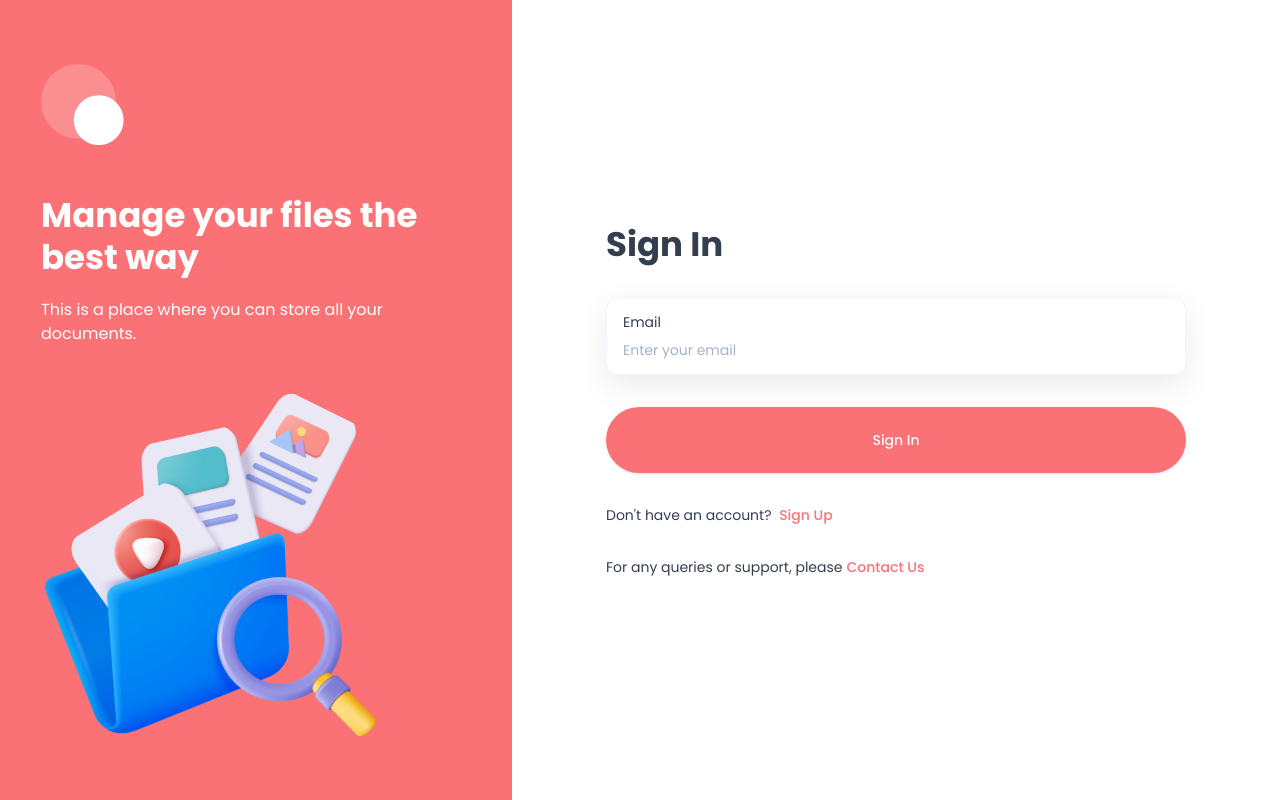
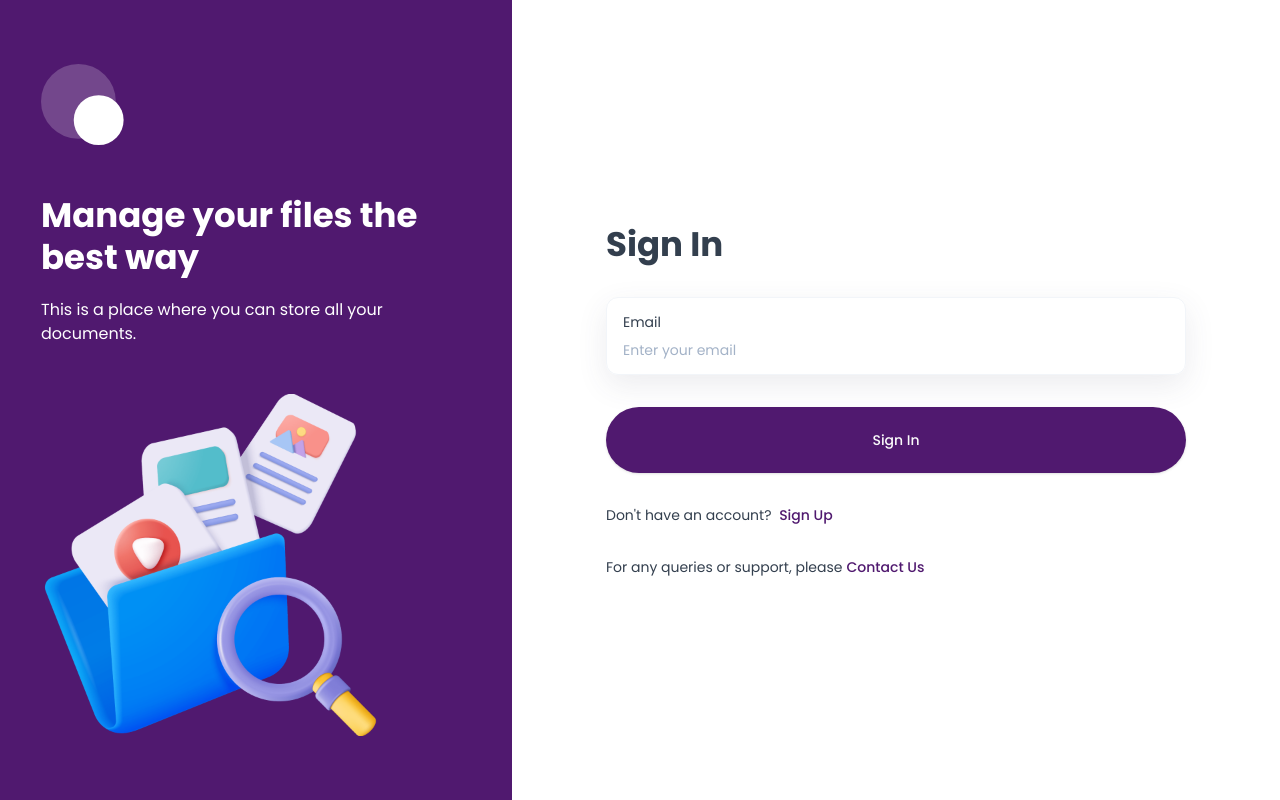
Before and after one commit to Coderx85/Bux, a Next.js app: page /sign-in in a window 1280 px wide. Built offline with nearby package versions, Linux system fonts and the light colour scheme; no server answers.

Commit message:
Enhance button and input styles; add new textarea component

```diff
--- a/components/ui/button.tsx
+++ b/components/ui/button.tsx
@@ -10,7 +10,7 @@
     variants: {
       variant: {
         default:
-          "bg-primary text-primary-foreground shadow hover:bg-primary/90",
+          "bg-primary text-primary-foreground shadow hover:bg-primary/90 hover:bg-primary/50",
         destructive:
           "bg-destructive text-destructive-foreground shadow-sm hover:bg-destructive/90",
         outline:
--- a/components/ui/input.tsx
+++ b/components/ui/input.tsx
@@ -11,7 +11,7 @@
       <input
         type={type}
         className={cn(
-          "flex h-9 w-full rounded-md border border-input bg-transparent px-3 py-1 text-sm shadow-sm transition-colors file:border-0 file:bg-transparent file:text-sm file:font-medium file:text-foreground placeholder:text-muted-foreground focus-visible:outline-none focus-visible:ring-1 focus-visible:ring-ring disabled:cursor-not-allowed disabled:opacity-50",
+          "flex h-9 w-full text-white rounded-md border border-primary bg-transparent px-3 py-1 text-sm shadow-sm transition-colors file:border-0 file:bg-transparent file:text-sm file:font-medium file:text-foreground placeholder:text-primary focus-visible:outline-none focus-visible:ring-1 focus-visible:ring-ring disabled:cursor-not-allowed disabled:opacity-50",
           className
         )}
         ref={ref}
--- /dev/null
+++ b/components/ui/textarea.tsx
@@ -0,0 +1,22 @@
+import * as React from "react"
+
+import { cn } from "@/lib/utils"
+
+const Textarea = React.forwardRef<
+  HTMLTextAreaElement,
+  React.ComponentProps<"textarea">
+>(({ className, ...props }, ref) => {
+  return (
+    <textarea
+      className={cn(
+        "flex min-h-[60px] text-white w-full rounded-md border border-primary bg-transparent px-3 py-2 text-base shadow-sm placeholder:text-primary focus-visible:outline-none focus-visible:ring-1 focus-visible:ring-ring disabled:cursor-not-allowed disabled:opacity-50 md:text-sm",
+        className
+      )}
+      ref={ref}
+      {...props}
+    />
+  )
+})
+Textarea.displayName = "Textarea"
+
+export { Textarea }
--- a/tailwind.config.ts
+++ b/tailwind.config.ts
@@ -11,8 +11,8 @@
   	extend: {
   		colors: {
   			brand: {
-  				'100': '#EA6365',
-  				DEFAULT: '#FA7275'
+  				'100': '#50196F',
+  				DEFAULT: '#50196F'
   			},
   			red: '#FF7474',
   			error: '#b80000',
```
Also changed, not shown: 1 other file (tests, documents, lock files or other folders).
